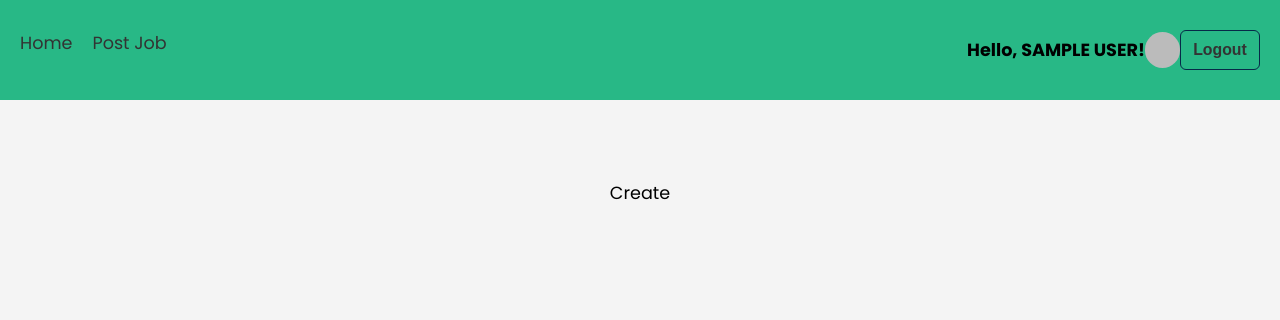
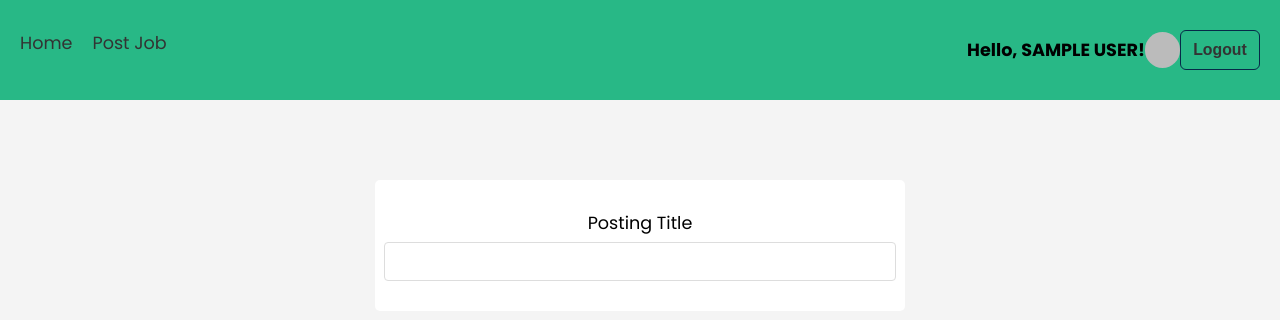
Before and after one commit to jon-cron/hmb, a React (Create React App) app: page /create in a window 1280 px wide. Shown: the top 320 px of the page. Built offline with nearby package versions, Linux system fonts and the light colour scheme; no server answers; sample sign-in values are in the browser's storage.

Commit message:
margin auto is really neat

```diff
--- a/src/index.css
+++ b/src/index.css
@@ -80,3 +80,8 @@ textarea {
   padding: 8px;
   margin: 10px 0;
 }
+.container {
+  min-width: inherit;
+  min-height: 100vh;
+  /* display: flex; */
+}
--- a/src/pages/create/Create.css
+++ b/src/pages/create/Create.css
@@ -0,0 +1,7 @@
+.container .form-div {
+  padding: 6px 9px;
+  background-color: #fff;
+  border-radius: 5px;
+  max-width: 40%;
+  margin: auto;
+}
--- a/src/pages/create/Create.js
+++ b/src/pages/create/Create.js
@@ -1,5 +1,16 @@
 import React from "react";
-
+import "./Create.css";
 export default function Create() {
-  return <div>Create</div>;
+  return (
+    <div className="container">
+      <div className="form-div">
+        <form>
+          <label>
+            <span>Posting Title</span>
+            <input />
+          </label>
+        </form>
+      </div>
+    </div>
+  );
 }
```
